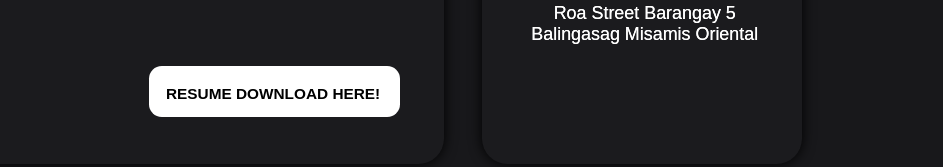
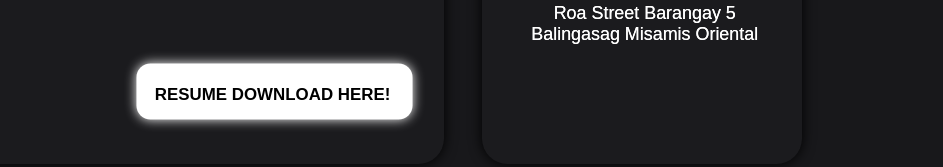
Before and after one commit to Pheszm/Gallardo-Portfolio, a plain HTML site: page index.html in a window 1280 px wide. In both pictures the pointer is over the element "RESUME DOWNLOAD HERE!". Shown: the part 2498-2665 px from the top of the page, 337-1280 px from the left. Drawn offline with Linux system fonts and the light colour scheme.

Commit message:
Update styles.css

```diff
--- a/Extentions/styles.css
+++ b/Extentions/styles.css
@@ -157,3 +157,11 @@ img{
     scale: 1.1;
     box-shadow: 0px 0px 0.7vw #fff;
   }
+
+.DownloadButton{
+    transition: 0.3s;
+  }
+  .DownloadButton:hover{
+    scale: 1.1;
+    box-shadow: 0px 0px 0.8vw #fff;
+  }
```
